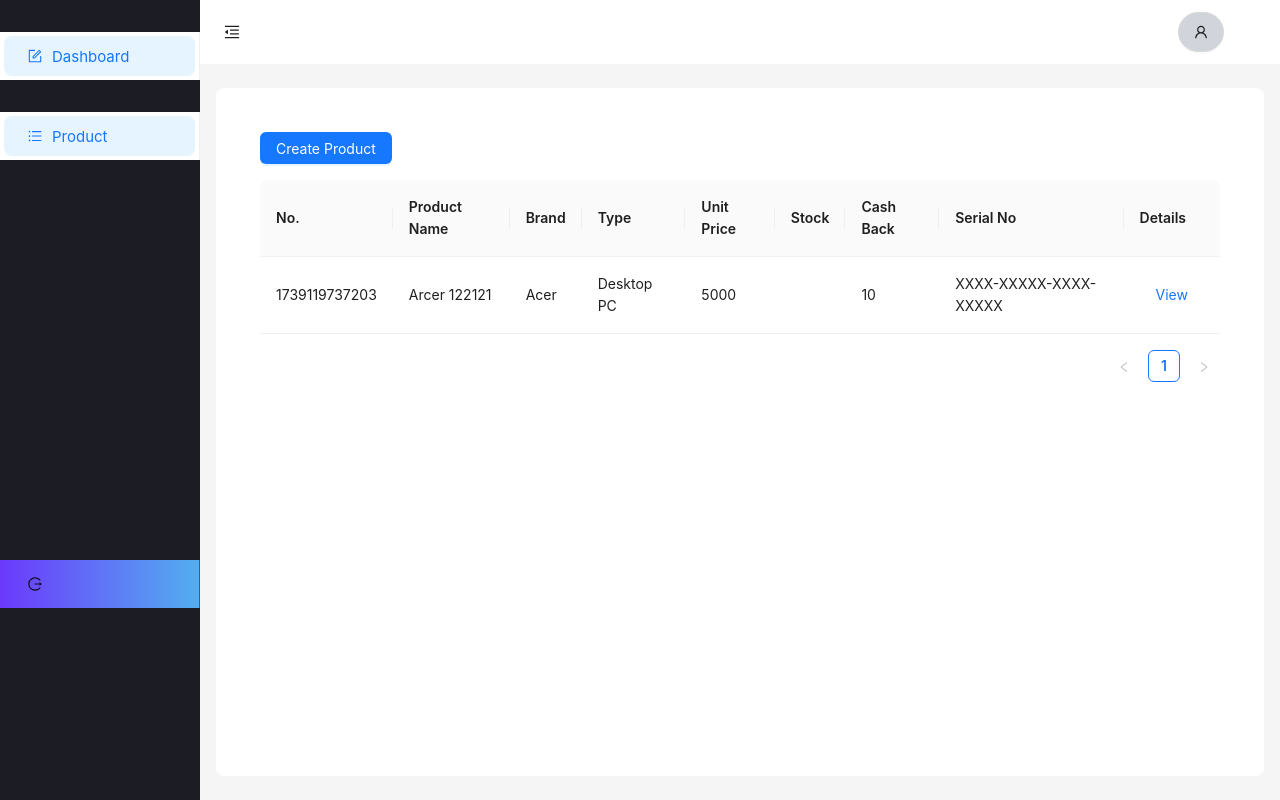
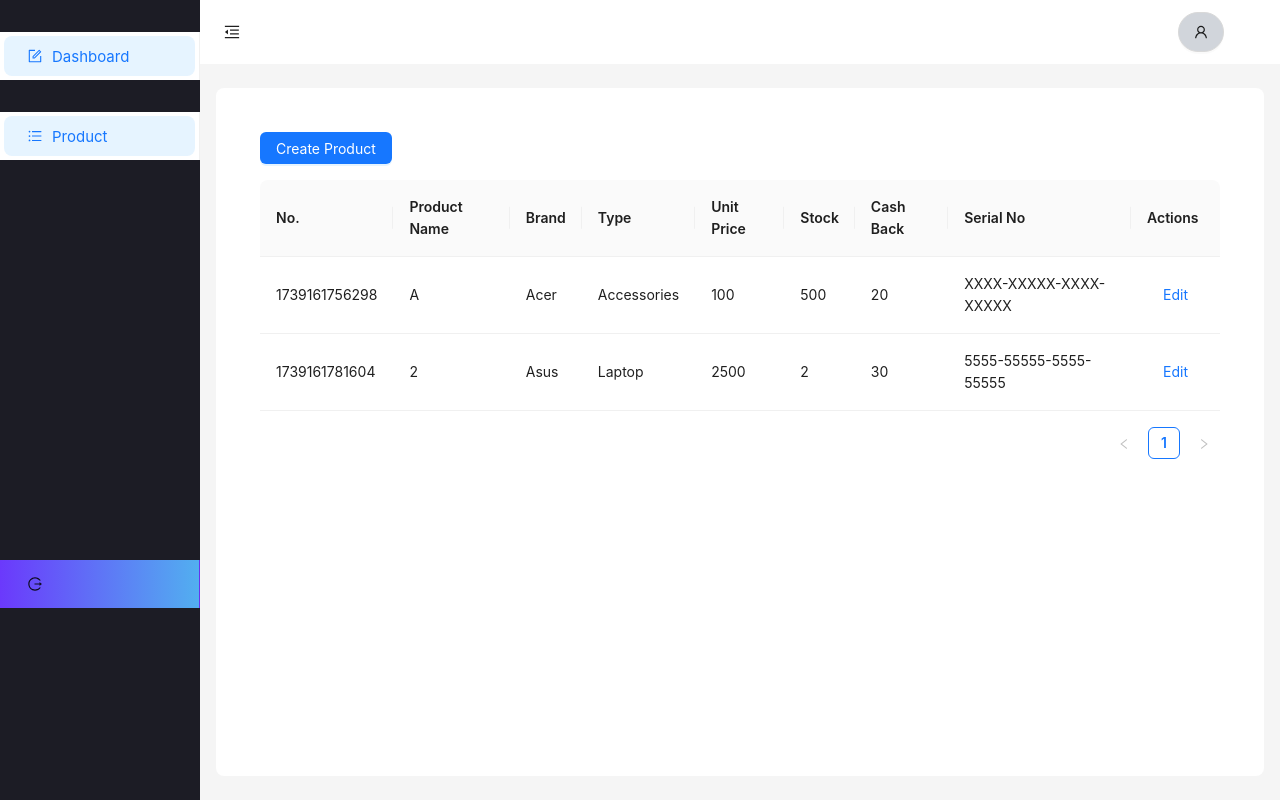
Before and after one commit to kaung-pyae-shan/MyanTech, a React (Create React App) app in the folder MyanTech_web/: page /product in a window 1280 px wide. Built offline with nearby package versions, Linux system fonts and the light colour scheme; data requests are answered from the project's data file.

Commit message:
inventory list page => update orders

```diff
--- a/MyanTech_web/db.json
+++ b/MyanTech_web/db.json
@@ -2,132 +2,174 @@
   "category": [
     {
       "category_id": 1,
-      "category_name": "Accessories "
+      "category_name": "Accessories ",
+      "id": "ea1b"
     },
     {
       "category_id": 2,
-      "category_name": "Desktop PC "
+      "category_name": "Desktop PC ",
+      "id": "461f"
     },
     {
       "category_id": 3,
-      "category_name": "Laptop"
+      "category_name": "Laptop",
+      "id": "7d86"
     },
     {
       "category_id": 4,
-      "category_name": "Memory "
+      "category_name": "Memory ",
+      "id": "9fb0"
     },
     {
       "category_id": 5,
-      "category_name": "Monitor "
+      "category_name": "Monitor ",
+      "id": "e220"
     },
     {
       "category_id": 6,
-      "category_name": "Networking Device "
+      "category_name": "Networking Device ",
+      "id": "fcdd"
     },
     {
       "category_id": 7,
-      "category_name": "Power Supply "
+      "category_name": "Power Supply ",
+      "id": "642d"
     },
     {
       "category_id": 8,
-      "category_name": "Printer"
+      "category_name": "Printer",
+      "id": "7152"
     },
     {
       "category_id": 9,
-      "category_name": "Processor "
+      "category_name": "Processor ",
+      "id": "66a4"
     },
     {
       "category_id": 10,
-      "category_name": "Storage Device "
+      "category_name": "Storage Device ",
+      "id": "2b99"
     }
   ],
   "brand": [
     {
       "brand_id": 1,
-      "brand_name": "Acer"
+      "brand_name": "Acer",
+      "id": "40bb"
     },
     {
       "brand_id": 2,
-      "brand_name": "APC"
+      "brand_name": "APC",
+      "id": "205d"
     },
     {
       "brand_id": 3,
-      "brand_name": "Apple"
+      "brand_name": "Apple",
+      "id": "accc"
     },
     {
       "brand_id": 4,
-      "brand_name": "Asus"
+      "brand_name": "Asus",
+      "id": "ae1c"
     },
     {
       "brand_id": 5,
-      "brand_name": "Canon "
+      "brand_name": "Canon ",
+      "id": "1f6a"
     },
     {
       "brand_id": 6,
-      "brand_name": "Cisco "
+      "brand_name": "Cisco ",
+      "id": "fa68"
     },
     {
       "brand_id": 7,
-      "brand_name": "Dell "
+      "brand_name": "Dell ",
+      "id": "7c8e"
     },
     {
       "brand_id": 8,
-      "brand_name": "Epson"
+      "brand_name": "Epson",
+      "id": "8436"
     },
     {
       "brand_id": 9,
-      "brand_name": "G Skill"
+      "brand_name": "G Skill",
+      "id": "03ef"
     },
     {
       "brand_id": 10,
-      "brand_name": "HP"
+      "brand_name": "HP",
+      "id": "56e5"
     },
     {
       "brand_id": 11,
-      "brand_name": "HyperX"
+      "brand_name": "HyperX",
+      "id": "d331"
     },
     {
       "brand_id": 12,
-      "brand_name": "Intel "
+      "brand_name": "Intel ",
+      "id": "ea0d"
     },
     {
       "brand_id": 13,
-      "brand_name": "LG"
+      "brand_name": "LG",
+      "id": "eb0b"
     },
     {
       "brand_id": 14,
-      "brand_name": "Logitech"
+      "brand_name": "Logitech",
+      "id": "2802"
     },
     {
       "brand_id": 15,
-      "brand_name": "Microsoft "
+      "brand_name": "Microsoft ",
+      "id": "e568"
     },
     {
       "brand_id": 16,
-      "brand_name": "Samsung"
+      "brand_name": "Samsung",
+      "id": "714a"
     },
     {
       "brand_id": 17,
-      "brand_name": "Seagate "
+      "brand_name": "Seagate ",
+      "id": "34d6"
     },
     {
       "brand_id": 18,
-      "brand_name": "TP-link "
+      "brand_name": "TP-link ",
+      "id": "b632"
     },
     {
       "brand_id": 19,
-      "brand_name": "WD"
+      "brand_name": "WD",
+      "id": "5074"
     }
   ],
   "products": [
     {
-      "id": 1739119737203,
-      "name": "Arcer 122121",
+      "id": "4e92",
+      "product_id": 1739161756298,
+      "name": "A",
       "brand": "Acer",
-      "type": "Desktop PC ",
-      "price": 5000,
-      "cashBack": 10,
+      "type": "Accessories ",
+      "price": 100,
+      "stock": 500,
+      "cashBack": 20,
       "serialNo": "XXXX-XXXXX-XXXX-XXXXX"
+    },
+    {
+      "id": "c4e4",
+      "product_id": 1739161781604,
+      "name": "2",
+      "brand": "Asus",
+      "type": "Laptop",
+      "price": 2500,
+      "stock": 2,
+      "cashBack": 30,
+      "serialNo": "5555-55555-5555-55555"
     }
   ]
 }
--- a/MyanTech_web/package.json
+++ b/MyanTech_web/package.json
@@ -19,7 +19,7 @@
     "build": "react-scripts build",
     "test": "react-scripts test",
     "eject": "react-scripts eject",
-    "json": "json-server --watch db.json"
+    "json": "json-server --watch db.json -p 3001"
   },
   "eslintConfig": {
     "extends": [
--- a/MyanTech_web/src/pages/ProductTablePage.jsx
+++ b/MyanTech_web/src/pages/ProductTablePage.jsx
@@ -1,7 +1,7 @@
 import React, { useEffect, useState } from "react";
 import { Table, Button, Modal, Form, Input, InputNumber, Select } from "antd";
 import { useSelector, useDispatch } from "react-redux";
-import { fetchProducts, addProduct } from "../redux/productSlice";
+import { fetchProducts, addProduct, updateProduct } from "../redux/productSlice";
 
 const { Option } = Select;
 
@@ -10,7 +10,9 @@ const ProductTablePage = () => {
   const { products, loading } = useSelector((state) => state.products);
 
   const [isModalVisible, setIsModalVisible] = useState(false);
+  const [isEditMode, setIsEditMode] = useState(false);
   const [form] = Form.useForm();
+  const [selectedProduct, setSelectedProduct] = useState(null);
 
   const [brands, setBrands] = useState([]);
   const [categories, setCategories] = useState([]);
@@ -34,19 +36,39 @@ const ProductTablePage = () => {
   };
 
   const handleAddProduct = async (values) => {
-    const newProduct = {
-      id: Date.now(), // Generate unique ID
-      ...values,
-    };
+    console.log("Updating product:", values);
 
-    dispatch(addProduct(newProduct));
+    if (isEditMode) {
+      dispatch(updateProduct({ ...selectedProduct, ...values }))
+        .unwrap()
+        .then(() => {
+          console.log("Product updated successfully");
+          dispatch(fetchProducts()); // Ensure table refreshes
+        })
+        .catch((error) => console.error("Update error:", error));
+    } else {
+      dispatch(addProduct({ product_id: Date.now(), ...values }))
+        .unwrap()
+        .then(() => console.log("Product added successfully"))
+        .catch((error) => console.error("Add error:", error));
+    }
 
     setIsModalVisible(false);
     form.resetFields();
+    setIsEditMode(false);
+    setSelectedProduct(null);
+  };
+
+
+  const handleEdit = (product) => {
+    setSelectedProduct(product);
+    setIsEditMode(true);
+    form.setFieldsValue(product);
+    setIsModalVisible(true);
   };
 
   const columns = [
-    { title: "No.", dataIndex: "id", key: "id" },
+    { title: "No.", dataIndex: "product_id", key: "product_id" },
     { title: "Product Name", dataIndex: "name", key: "name" },
     { title: "Brand", dataIndex: "brand", key: "brand" },
     { title: "Type", dataIndex: "type", key: "type" },
@@ -54,29 +76,35 @@ const ProductTablePage = () => {
     { title: "Stock", dataIndex: "stock", key: "stock" },
     { title: "Cash Back", dataIndex: "cashBack", key: "cashBack" },
     { title: "Serial No", dataIndex: "serialNo", key: "serialNo" },
-    { title: "Details", key: "details", render: (_, record) => (
-        <Button type="link" onClick={() => console.log(record)}>View</Button>
-      )
-    }
+    {
+      title: "Actions",
+      key: "actions",
+      render: (_, record) => (
+        <Button type="link" onClick={() => handleEdit(record)}>
+          Edit
+        </Button>
+      ),
+    },
   ];
 
   return (
     <div style={{ padding: "20px" }}>
-      <Button type="primary" onClick={() => setIsModalVisible(true)} style={{ marginBottom: "16px" }}>
+      <Button
+        type="primary"
+        onClick={() => {
+          setIsEditMode(false);
+          setIsModalVisible(true);
+          form.resetFields();
+        }}
+        style={{ marginBottom: "16px" }}
+      >
         Create Product
       </Button>
 
-      <Table
-        columns={columns}
-        dataSource={products}
-        loading={loading}
-        rowKey="id"
-        locale={{ emptyText: "No items yet" }}
-      />
+      <Table columns={columns} dataSource={products} loading={loading} rowKey="product_id" locale={{ emptyText: "No items yet" }} />
 
-      {/* Modal Form */}
       <Modal
-        title="Create Product"
+        title={isEditMode ? "Edit Product" : "Create Product"}
         open={isModalVisible}
         onCancel={() => setIsModalVisible(false)}
         footer={null}
@@ -106,6 +134,10 @@ const ProductTablePage = () => {
             <InputNumber min={1} style={{ width: "100%" }} />
           </Form.Item>
 
+          <Form.Item name="stock" label="Stock" rules={[{ required: true }]}>
+            <InputNumber min={0} style={{ width: "100%" }} />
+          </Form.Item>
+
           <Form.Item name="cashBack" label="Cash Back">
             <InputNumber min={0} style={{ width: "100%" }} />
           </Form.Item>
@@ -115,7 +147,9 @@ const ProductTablePage = () => {
           </Form.Item>
 
           <Form.Item>
-            <Button type="primary" htmlType="submit">Add Product</Button>
+            <Button type="primary" htmlType="submit">
+              {isEditMode ? "Update Product" : "Add Product"}
+            </Button>
           </Form.Item>
         </Form>
       </Modal>
--- a/MyanTech_web/src/redux/productSlice.js
+++ b/MyanTech_web/src/redux/productSlice.js
@@ -21,6 +21,30 @@ export const addProduct = createAsyncThunk("products/addProduct", async (newProd
   return response.json();
 });
 
+// Update existing product on JSON Server
+export const updateProduct = createAsyncThunk(
+  "products/updateProduct",
+  async (updatedProduct, { dispatch }) => {
+    console.log("update product id" + " " + updatedProduct.id);
+
+    const response = await fetch(`http://localhost:3001/products/${updatedProduct.id}`, {
+      method: "PUT",
+      headers: { "Content-Type": "application/json" },
+      body: JSON.stringify(updatedProduct),
+    });
+
+    const data = await response.json();
+    if (response.ok) {
+      dispatch(fetchProducts()); // Ensure updated data is fetched
+      console.log("after update product id" + " " + updatedProduct.id);
+    }
+
+    return data; // Ensure it returns the updated product
+  }
+);
+
+
+
 const productSlice = createSlice({
   name: "products",
   initialState: { products: [], loading: false },
@@ -39,6 +63,12 @@ const productSlice = createSlice({
       })
       .addCase(addProduct.fulfilled, (state, action) => {
         state.products.push(action.payload);
+      })
+      .addCase(updateProduct.fulfilled, (state, action) => {
+        const index = state.products.findIndex((p) => p.id === action.payload.id);
+        if (index !== -1) {
+          state.products[index] = action.payload;
+        }
       });
   },
 });
```
